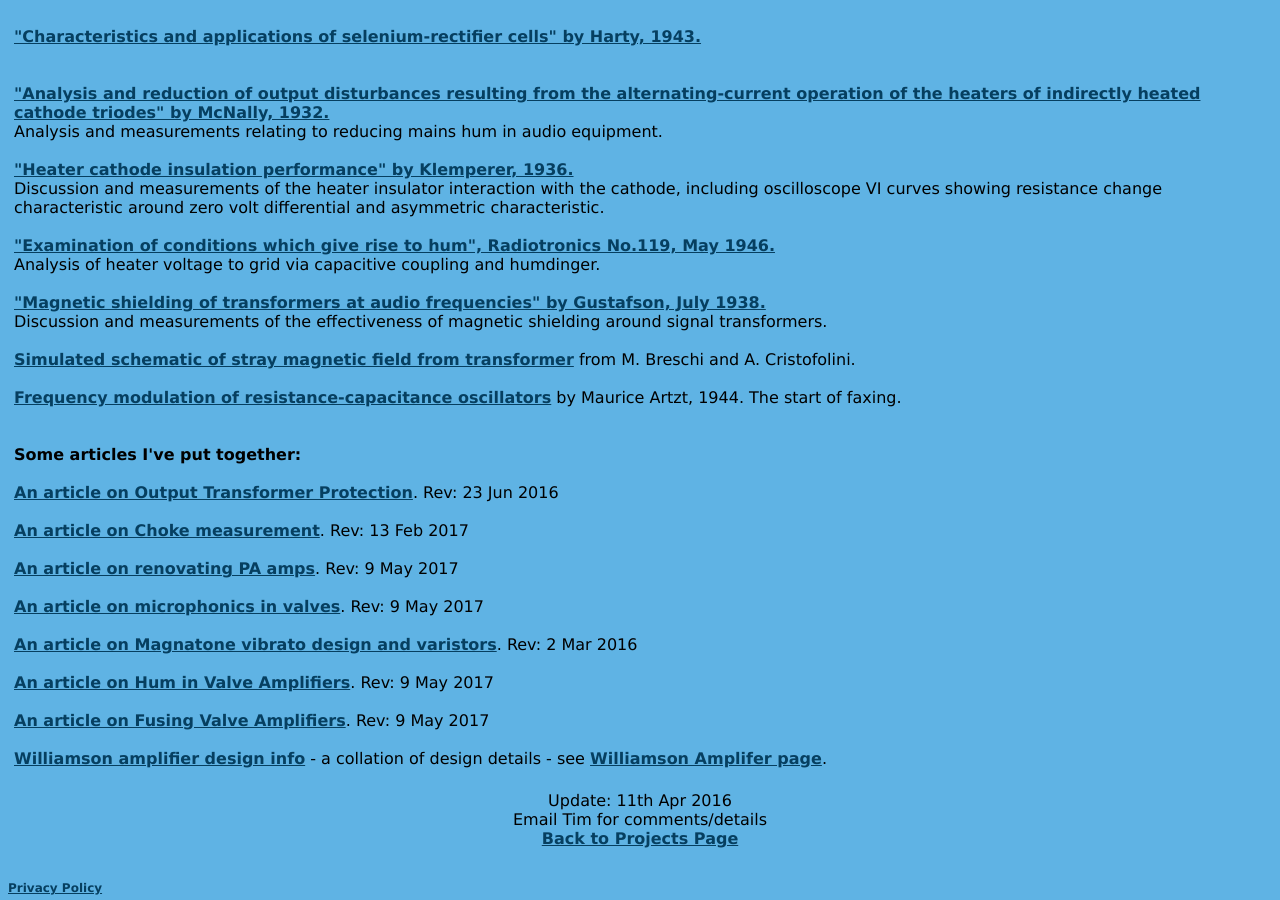
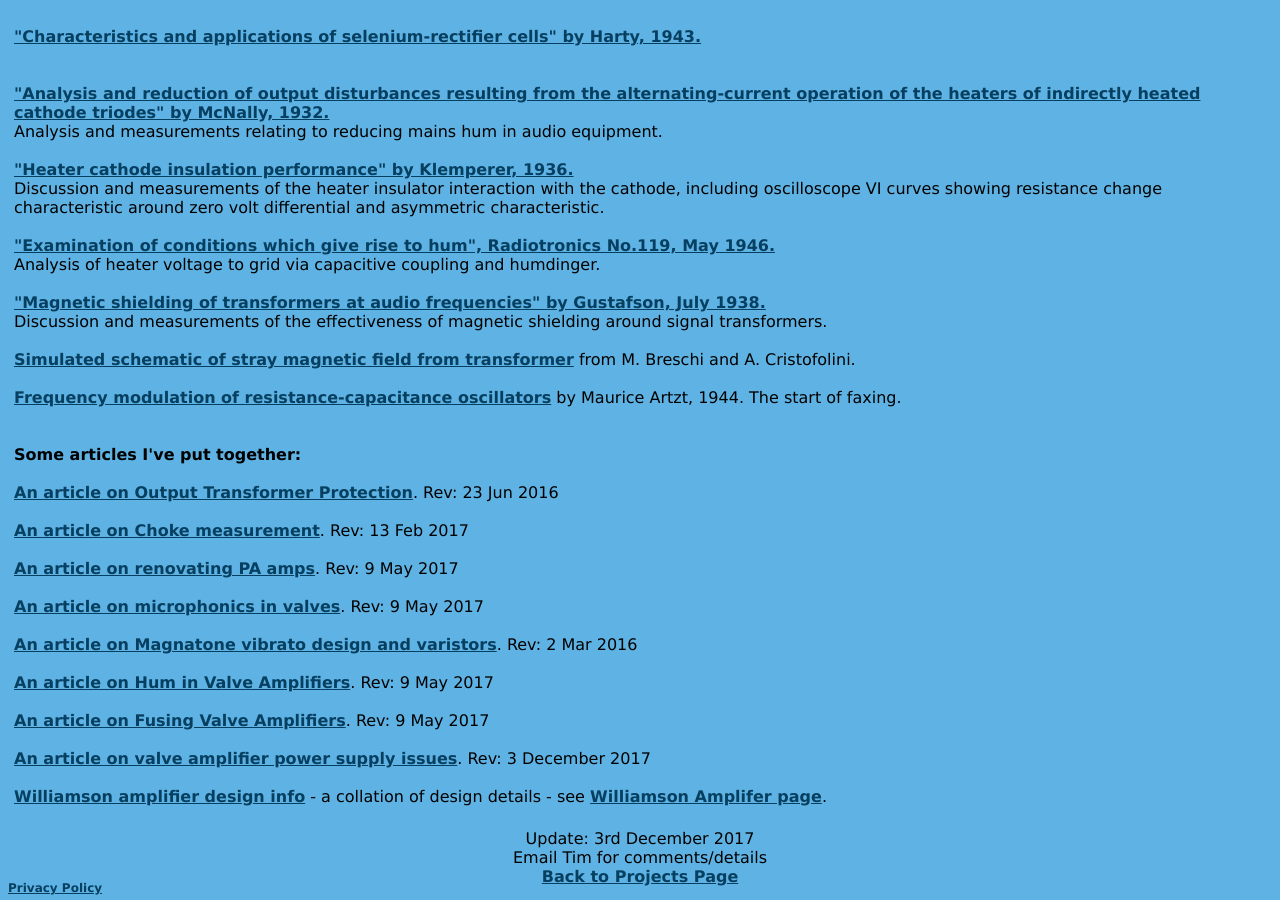
Before and after one commit to michael-robbins/michael-robbins.github.io, a Jekyll site: the page built from projects/Valve Info.html, in a window 1280 px wide and 900 px high, scrolled down 2719 px. Built offline with Jekyll 4.4.1, drawn with Linux system fonts in a browser that asks for light colours.

Commit message:
Update Valve Info.html
Added new article.

```diff
--- a/projects/Valve Info.html
+++ b/projects/Valve Info.html
@@ -217,6 +217,8 @@ layout: default
       <br /><br />
       <a href="/static/Valve amp fusing.pdf">An article on Fusing Valve Amplifiers</a>. Rev: 9 May 2017
       <br /><br />
+      <a href="/static/Power%20supply%20issues%20for%20tube%20amps.pdf">An article on valve amplifier power supply issues</a>. Rev: 3 December 2017
+      <br /><br />
       <a href="/static/Williamson design info.pdf">Williamson amplifier design info</a> - a collation of design details - see <a href="/projects/Williamson.html">Williamson Amplifer page</a>.
       <br />
       <br />
@@ -224,7 +226,7 @@ layout: default
   </tr>
   <tr>
     <td align="center">
-      Update: 11th Apr 2016
+      Update: 3rd December 2017
       <br />
       Email Tim for comments/details
       <br/>
```
